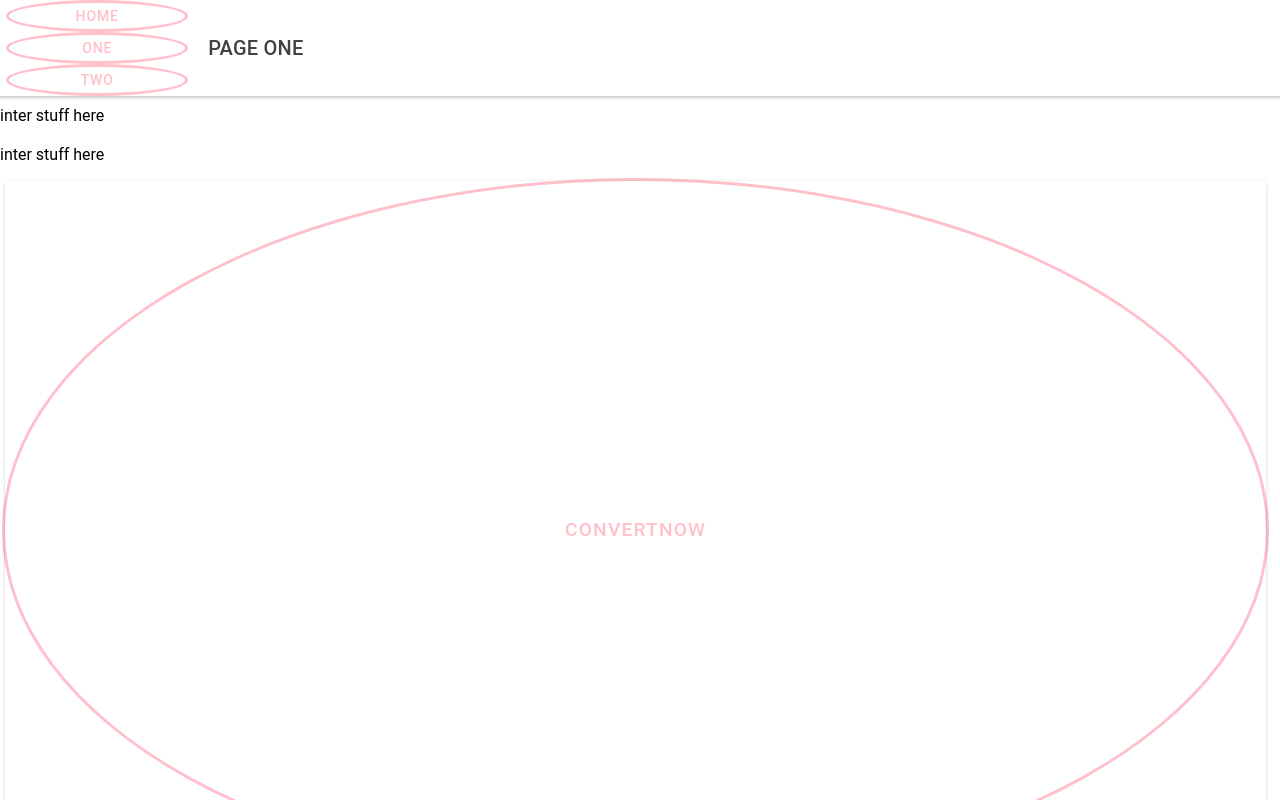
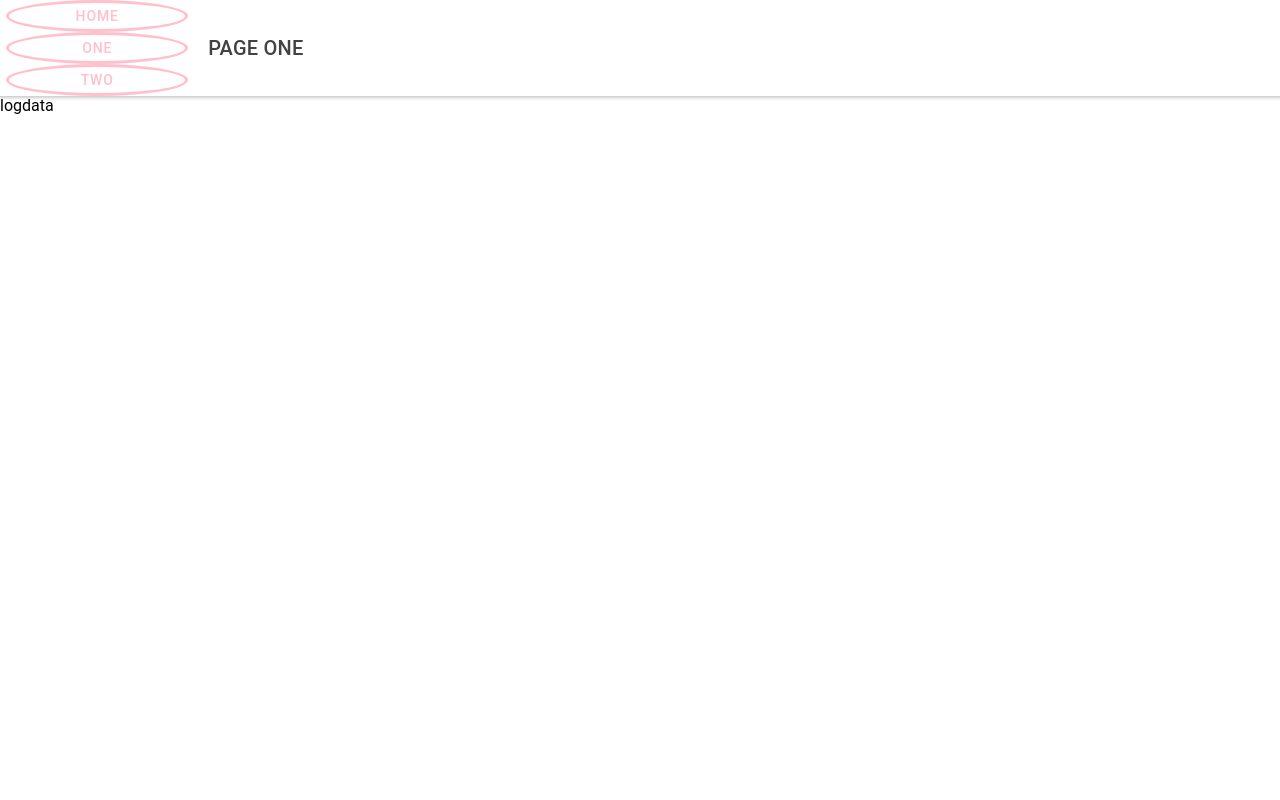
Before and after one commit to mohammedalsomali/CalculatorApp, a React (Create React App) app: page /page-1 in a window 1280 px wide. Built offline with nearby package versions, Linux system fonts and the light colour scheme.

Commit message:
added all the functionality to the calculator

```diff
--- a/src/pages/Calculator.tsx
+++ b/src/pages/Calculator.tsx
@@ -4,9 +4,16 @@ import { useParams } from 'react-router';
 import ExploreContainer from '../components/ExploreContainer';
 import './calculator.css'
 
+
 let currentval = ''
 let prevval = 0
 let operator
+
+
+
+const logdata = {}
+
+
 
 const Calc: React.FC = () => {
 
@@ -33,7 +40,7 @@ const Calc: React.FC = () => {
 
 
   function calculate() {
-    console.log(operator)
+
 
     let calculated
     let current = parseFloat(currentval)
@@ -66,10 +73,9 @@ const Calc: React.FC = () => {
 
     }
 
-    // setresults(calculated)
-    // setdisplayvalue([])
 
-    // prevval = calculated
+    logdata[calculated] = prevval + operator + current
+    console.log(logdata)
     current = 0
     setresults(currentval)
     prevval = parseFloat(currentval)
@@ -105,6 +111,23 @@ const Calc: React.FC = () => {
   }
 
 
+  function showhistory(){
+
+    const showdiv = document.querySelector('.historylog')
+    for (let [k, v] of Object.entries(logdata)) {
+      let logdiv = document.createElement('div')
+      let logval = document.createElement('p')
+      let logres = document.createElement('p')
+      logres.innerHTML = k;
+      logval.innerHTML = logdata[k];
+
+      logdiv.appendChild(logval)
+      logdiv.appendChild(logres)
+      showdiv.appendChild(logdiv)
+    }
+  }
+
+
 
   return (
 
@@ -113,6 +136,7 @@ const Calc: React.FC = () => {
 
 
     <IonContent fullscreen>
+      <div className='historylog' style={{'display': 'hidden'}}></div>
 
       <div className='resultsdiv' style={{ 'height': '32%', 'justifyContent': 'center', 'alignContent': 'center' }}>
         <div style={{ 'height': '30%', 'color': 'pink' }}> {results} </div>
@@ -140,7 +164,7 @@ const Calc: React.FC = () => {
               </IonRow>
               <IonRow>
                 <IonCol>
-                  <IonButton shape='round' size='large' onClick={() => CalcDisplay('7')}> 7 </IonButton>
+                  <IonButton shape='round' size='large' onClick={showhistory}> 7 </IonButton>
                 </IonCol>
                 <IonCol>
                   <IonButton shape='round' size='large' onClick={() => CalcDisplay('8')}> 8 </IonButton>
--- a/src/pages/Converter.tsx
+++ b/src/pages/Log.tsx
@@ -3,8 +3,19 @@ import { IonButton, IonButtons, IonContent, IonHeader, IonInput, IonMenuButton,
 import { useParams } from 'react-router';
 import ExploreContainer from '../components/ExploreContainer';
 // import './Page.css';
+import logdata from './Calculator'
+
+
+
+
+
 
 const Convert: React.FC = () => {
+
+  console.log(logdata)
+
+
+
 
 
 
@@ -12,15 +23,10 @@ const Convert: React.FC = () => {
 
   return (
     <IonContent>
-        <IonInput>
-            inter stuff here
-        </IonInput>
-        <IonInput>
-            inter stuff here
-        </IonInput>
-        <IonButton>
-            ConvertNow
-        </IonButton>
+        <div className='container'>
+            logdata
+        </div>
+
 
     </IonContent>
 
--- a/src/pages/PageOne.tsx
+++ b/src/pages/PageOne.tsx
@@ -2,7 +2,7 @@ import { IonContent, IonHeader, IonPage, IonTitle, IonToolbar, IonButtons } from
 import React from 'react';
 // import './Home.css';
 import { NavButtons } from '../components/NavButtons';
-import Convert from './Converter';
+import Convert from './Log';
 
 const PageOne: React.FC = () => {
   return (
```
